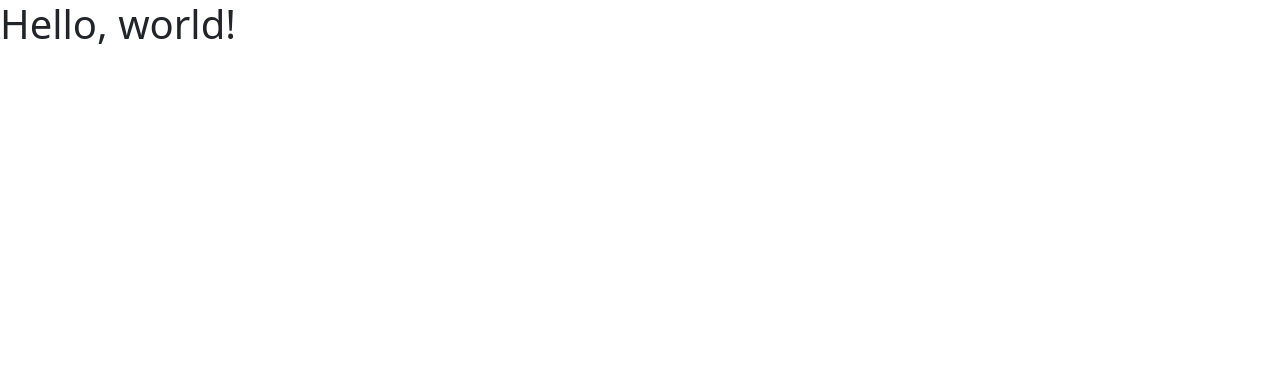
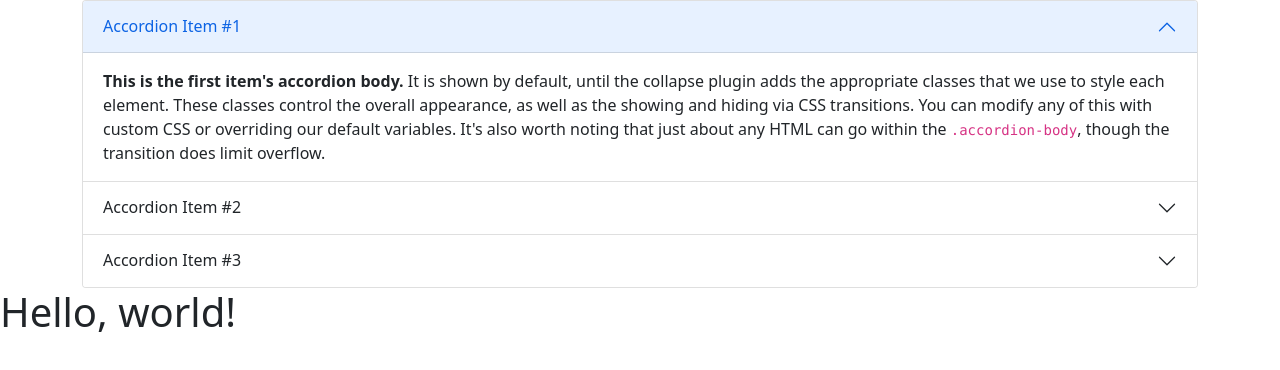
Before and after one commit to ZiplagID/Growtopia-Autoclave, a plain HTML site: page index.html in a window 1280 px wide. Drawn offline with nearby package versions, Linux system fonts and the light colour scheme.

Commit message:
Add base index.html

```diff
--- a/index.html
+++ b/index.html
@@ -7,6 +7,43 @@
         <title>Hello, world!</title>
     </head>
     <body>
+        <div class="container">
+            <div class="accordion" id="accordionExample">
+                <div class="accordion-item">
+                    <h2 class="accordion-header" id="headingOne">
+                        <button class="accordion-button" type="button" data-bs-toggle="collapse" data-bs-target="#collapseOne" aria-expanded="true" aria-controls="collapseOne">Accordion Item #1</button>
+                    </h2>
+                    <div id="collapseOne" class="accordion-collapse collapse show" aria-labelledby="headingOne" data-bs-parent="#accordionExample">
+                        <div class="accordion-body">
+                            <strong>This is the first item's accordion body.</strong> It is shown by default, until the collapse plugin adds the appropriate classes that we use to style each element. These classes control the overall appearance, as well as the showing and hiding via CSS transitions. You can modify any of this with custom CSS or overriding our default variables. It's also worth noting that just about any HTML can go within the <code>.accordion-body</code>, though the transition
+                            does limit overflow.
+                        </div>
+                    </div>
+                </div>
+                <div class="accordion-item">
+                    <h2 class="accordion-header" id="headingTwo">
+                        <button class="accordion-button collapsed" type="button" data-bs-toggle="collapse" data-bs-target="#collapseTwo" aria-expanded="false" aria-controls="collapseTwo">Accordion Item #2</button>
+                    </h2>
+                    <div id="collapseTwo" class="accordion-collapse collapse" aria-labelledby="headingTwo" data-bs-parent="#accordionExample">
+                        <div class="accordion-body">
+                            <strong>This is the second item's accordion body.</strong> It is hidden by default, until the collapse plugin adds the appropriate classes that we use to style each element. These classes control the overall appearance, as well as the showing and hiding via CSS transitions. You can modify any of this with custom CSS or overriding our default variables. It's also worth noting that just about any HTML can go within the <code>.accordion-body</code>, though the transition
+                            does limit overflow.
+                        </div>
+                    </div>
+                </div>
+                <div class="accordion-item">
+                    <h2 class="accordion-header" id="headingThree">
+                        <button class="accordion-button collapsed" type="button" data-bs-toggle="collapse" data-bs-target="#collapseThree" aria-expanded="false" aria-controls="collapseThree">Accordion Item #3</button>
+                    </h2>
+                    <div id="collapseThree" class="accordion-collapse collapse" aria-labelledby="headingThree" data-bs-parent="#accordionExample">
+                        <div class="accordion-body">
+                            <strong>This is the third item's accordion body.</strong> It is hidden by default, until the collapse plugin adds the appropriate classes that we use to style each element. These classes control the overall appearance, as well as the showing and hiding via CSS transitions. You can modify any of this with custom CSS or overriding our default variables. It's also worth noting that just about any HTML can go within the <code>.accordion-body</code>, though the transition
+                            does limit overflow.
+                        </div>
+                    </div>
+                </div>
+            </div>
+        </div>
         <h1>Hello, world!</h1>
         <script src="https://cdn.jsdelivr.net/npm/bootstrap@5.0.2/dist/js/bootstrap.bundle.min.js" integrity="sha384-MrcW6ZMFYlzcLA8Nl+NtUVF0sA7MsXsP1UyJoMp4YLEuNSfAP+JcXn/tWtIaxVXM" crossorigin="anonymous"></script>
     </body>
```
